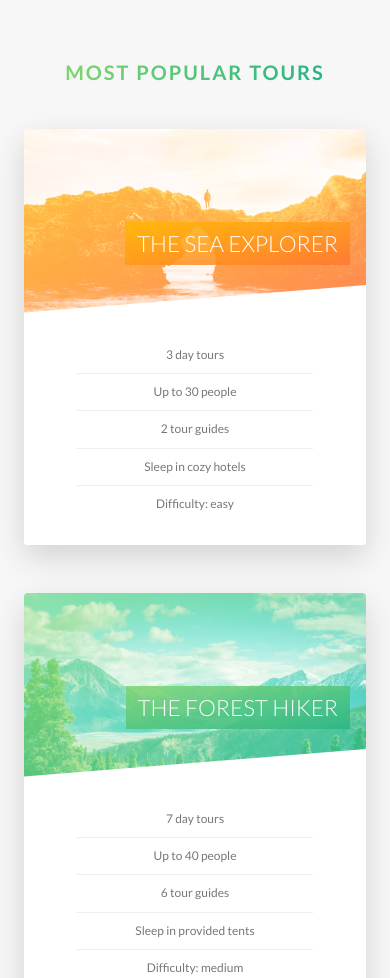
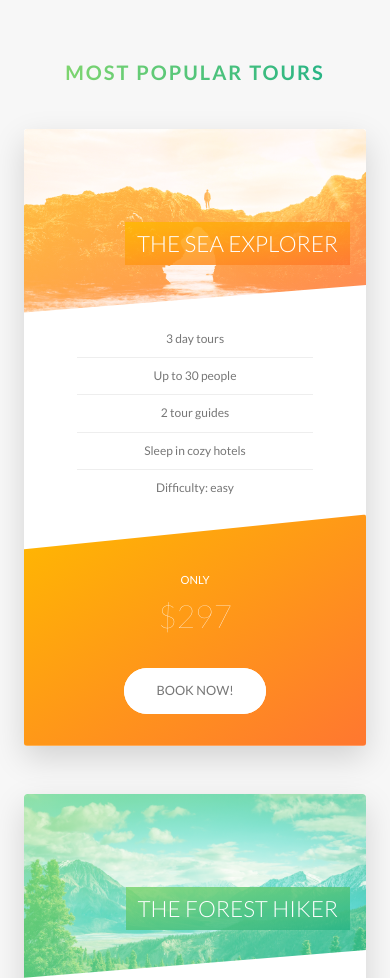
Before and after one commit to berkayaskin/outdoor-tour-website, a website: page index.html in a window 390 px wide. Shown: the part 2510-3488 px from the top of the page. Drawn offline with nearby package versions, Linux system fonts and the light colour scheme.

Commit message:
media queries for tours, stories and booking section

```diff
--- a/sass/components/_card.scss
+++ b/sass/components/_card.scss
@@ -135,4 +135,49 @@
     font-size: 6rem;
     font-weight: 100;
   }
+
+  @include respond(tab-port) {
+    height: auto;
+    border-radius: 3px;
+    background-color: $color-white;
+    box-shadow: 0 1.5rem 4rem rgba($color-black, .15);
+    &__side {
+      height: auto;
+      position: relative;
+      box-shadow: none;
+
+      &--back {
+        transform: rotateY(0);
+        clip-path: polygon(0 15%, 100% 0, 100% 100%, 0 100%);
+      }
+    }
+
+    &:hover &__side--front {
+      transform: rotateY(0);
+    }
+
+    &__details {
+      padding: 1rem 3rem;
+    }
+
+
+    // BACK SIDE STYLING
+
+    &__cta {
+      position: relative;
+      top: 0;
+      left: 0;
+      transform: translate(0);
+      width: 100%;
+      padding: 7rem 4rem 4rem;
+    }
+
+    &__price-box {
+      margin-bottom: 3rem;
+    }
+
+    &__price-value {
+      font-size: 4rem;
+    }
+  }
 }
--- a/sass/components/_form.scss
+++ b/sass/components/_form.scss
@@ -15,6 +15,10 @@
     width: 90%;
     display: block;
     transition: all .3s;
+
+    @include respond(tab-port) {
+      width: 100%;
+    }
 
     &:focus {
       outline: none;
@@ -49,6 +53,11 @@
   &__radio-group {
     width: 49%;
     display: inline-block;
+
+    @include respond(tab-port) {
+      width: 100%;
+      margin-bottom: 2rem;
+    }
   }
 
   &__radio-input {
--- a/sass/components/_story.scss
+++ b/sass/components/_story.scss
@@ -9,6 +9,16 @@
   font-size: $font-size-default;
   transform: skewX(-12deg);
 
+  @include respond(tab-port) {
+    width: 100%;
+    padding: 4rem;
+    padding-left: 7rem;
+  }
+
+  @include respond(phone) {
+    transform: skewX(0);
+  }
+
   &__shape {
     width: 15rem;
     height: 15rem;
@@ -19,6 +29,10 @@
     clip-path: circle(50% at 50% 50%);
     transform: translateX(-3rem) skewX(12.01deg);
     position: relative;
+
+    @include respond(phone) {
+      transform: translateX(-3rem) skewX(0);
+    }
   }
 
   &__img {
@@ -30,6 +44,10 @@
 
   &__text {
     transform: skewX(12deg);
+
+    @include respond(phone) {
+      transform: skewX(0);
+    }
   }
 
   &__caption {
--- a/sass/pages/_home.scss
+++ b/sass/pages/_home.scss
@@ -58,10 +58,25 @@
   border-radius: 3px;
   box-shadow: 0 1.5rem 4rem rgba($color-black, .2);
 
-  height: 50rem;
+  @include respond(tab-land) {
+    background-image: linear-gradient(105deg, rgba($color-white, .9) 0%, rgba($color-white, .9) 65%, transparent 65%) ,url(../img/nat-10.jpg);
+    background-size: cover;
+  }
+
+  @include respond(tab-port) {
+    background-image: linear-gradient(to right, rgba($color-white, .9) 0%, rgba($color-white, .9) 100%) ,url(../img/nat-10.jpg);
+  }
 
   &__form {
     width: 50%;
     padding: 6rem;
+
+    @include respond(tab-land) {
+      width: 65%;
+    }
+
+    @include respond(tab-port) {
+      width: 100%;
+    }
   }
 }
```
Also changed, not shown: package.json (+5 -3 lines), css/main.css.
